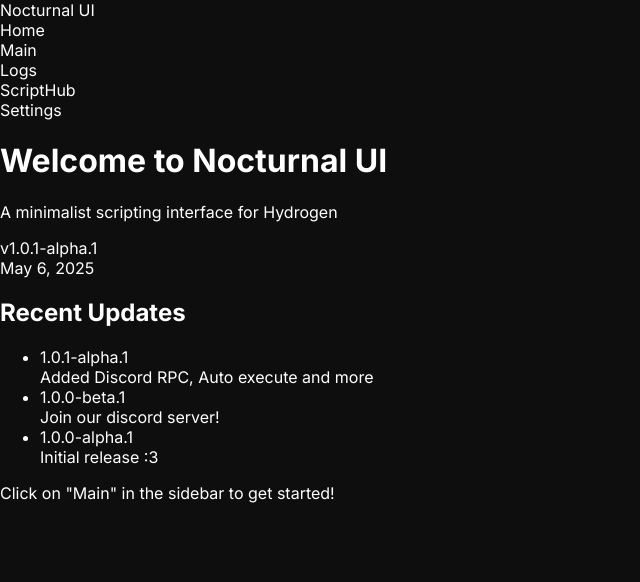
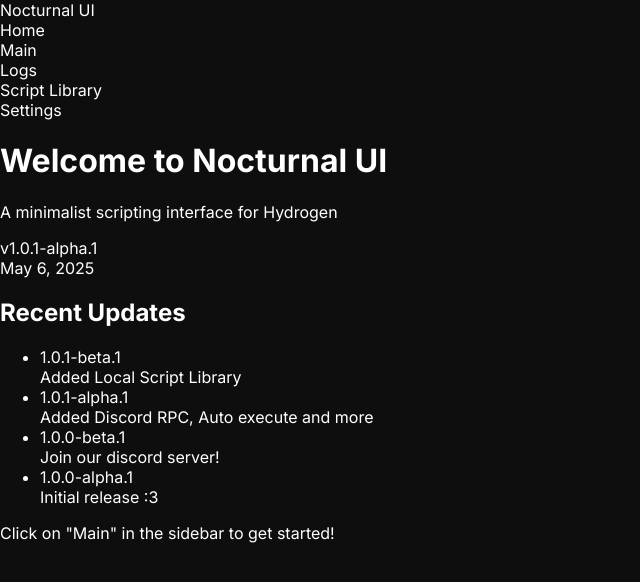
Before and after one commit to sillyconvicted/nocturnalui, a React (Vite) app: page / in a window 1280 px wide. Shown: the top 582 px of the page, without its empty margins (0-640 px from the left). Built offline with nearby package versions, Linux system fonts and the light colour scheme; the HTML template or start-up script is replaced by a standard one.

Commit message:
styles: some old styles

```diff
--- a/src/components/HomePage.jsx
+++ b/src/components/HomePage.jsx
@@ -17,6 +17,10 @@
         <div className="changelog-box">
           <h2 className="changelog-title">Recent Updates</h2>
           <ul className="changelog-list">
+          <li>
+              <div className="changelog-version">1.0.1-beta.1</div>
+              <div className="changelog-text">Added Local Script Library</div>
+            </li>
           <li>
               <div className="changelog-version">1.0.1-alpha.1</div>
               <div className="changelog-text">Added Discord RPC, Auto execute and more</div>
--- a/src/globals.css
+++ b/src/globals.css
@@ -557,7 +557,6 @@
 }
 
 .window-controls.windows-style .window-control.close:hover {
-  background-color: #e81123 !important;
   opacity: 1;
 }
 
--- a/src/page.jsx
+++ b/src/page.jsx
@@ -326,7 +326,7 @@
     { id: 'home', name: 'Home', icon: '' },
     { id: 'main', name: 'Main', icon: '' },
     { id: 'console', name: 'Logs', icon: '' },
-    { id: 'scripthub', name: 'ScriptHub', icon: '' },
+    { id: 'scripthub', name: 'Script Library', icon: '' },
     { id: 'settings', name: 'Settings', icon: '' },
   ];
 
```
